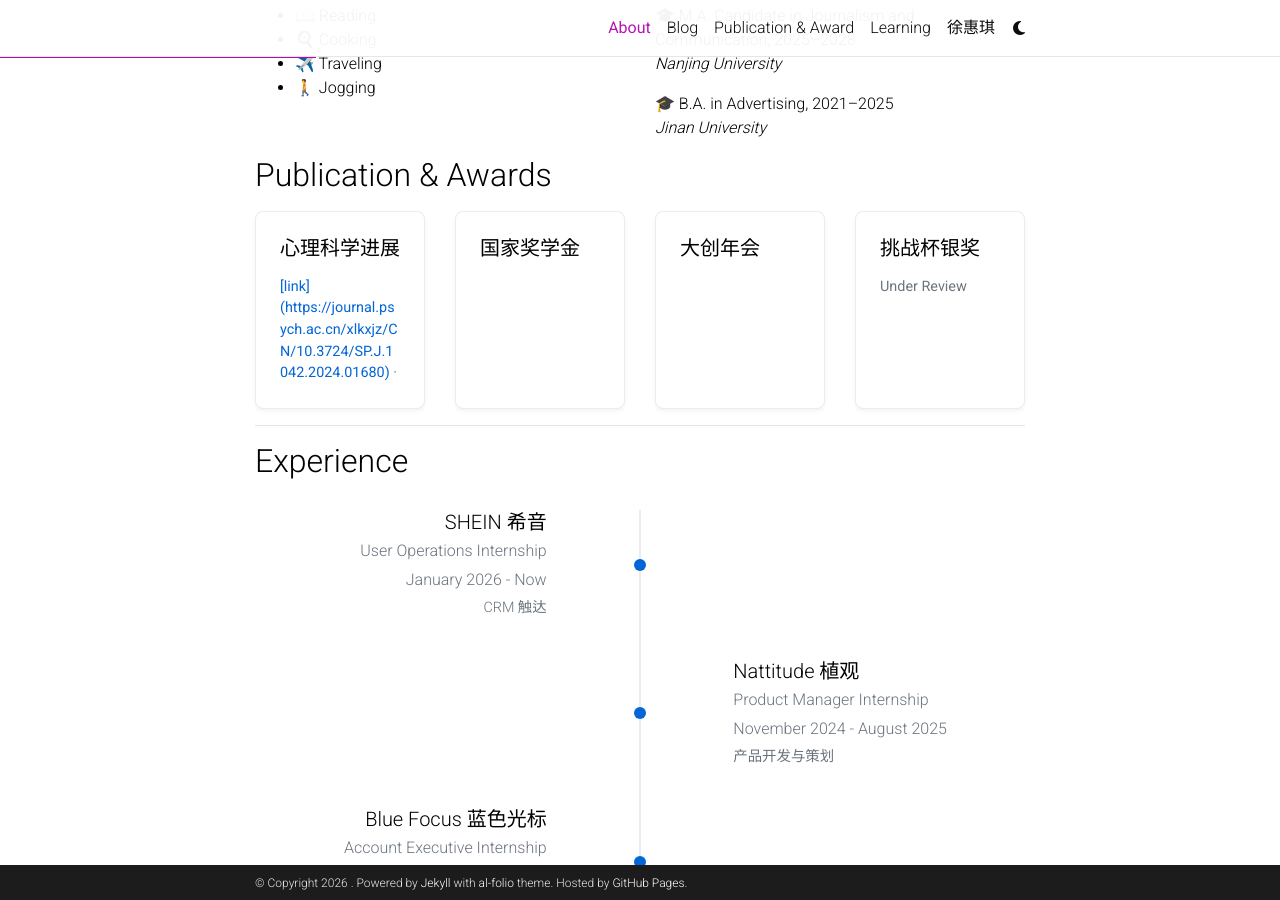
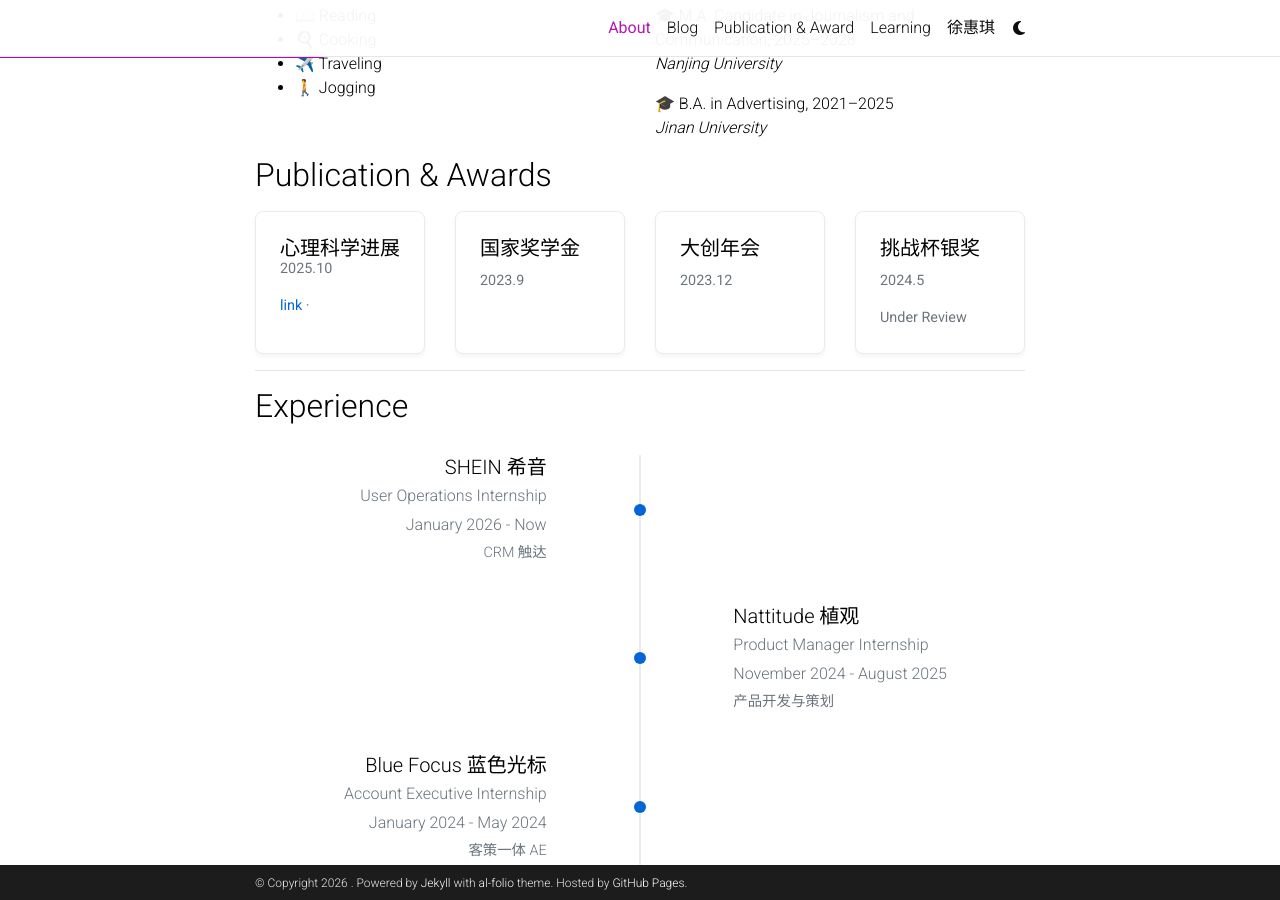
Before and after one commit to Huiqi-Xu/Huiqi-Xu.github.io, a Jekyll site: the page built from _pages/about.md, in a window 1280 px wide and 900 px high, scrolled down 596 px. Built offline with Jekyll 4.4.1, drawn with Linux system fonts in a browser that asks for light colours; full-size pictures stand in for the smaller copies a plugin makes; comment, search, counter and statistics services are not loaded; a style sheet for code colours, icons or effects is not loaded.

Commit message:
修改四卡片

```diff
--- a/_layouts/about.html
+++ b/_layouts/about.html
@@ -72,9 +72,13 @@
 <div class="col-md-3">
   <div class="card h-100" style="border: 1px solid #eaecef; border-radius: 8px; box-shadow: 0 2px 4px rgba(0,0,0,0.05);">
     <div class="card-body p-4">
-          <h5 class="card-title mb-3">心理科学进展</h5>
+      <!-- 标题 -->
+      <h5 class="card-title mb-1">心理科学进展</h5>
+      <!-- 新增的时间行 -->
+      <p class="card-subtitle mb-3 text-muted" style="font-size: 0.9rem;">2025.10</p>
+      <!-- 超链接 -->
       <div class="card-text">
-            <a href="#" style="color: #0366d6; text-decoration: none;">[link](https://journal.psych.ac.cn/xlkxjz/CN/10.3724/SP.J.1042.2024.01680)</a> ·
+        <a href="https://journal.psych.ac.cn/xlkxjz/CN/10.3724/SP.J.1042.2024.01680" style="color: #0366d6; text-decoration: none;">link</a> ·
       </div>
     </div>
   </div>
@@ -85,6 +89,7 @@
       <div class="card h-100" style="border: 1px solid #eaecef; border-radius: 8px; box-shadow: 0 2px 4px rgba(0,0,0,0.05);">
         <div class="card-body p-4">
           <h5 class="card-title mb-3">国家奖学金</h5>
+           <p class="card-subtitle mb-3 text-muted" style="font-size: 0.9rem;">2023.9</p>
           <div class="card-text">
           </div>
         </div>
@@ -96,6 +101,7 @@
       <div class="card h-100" style="border: 1px solid #eaecef; border-radius: 8px; box-shadow: 0 2px 4px rgba(0,0,0,0.05);">
         <div class="card-body p-4">
           <h5 class="card-title mb-3">大创年会</h5>
+           <p class="card-subtitle mb-3 text-muted" style="font-size: 0.9rem;">2023.12</p>
           <div class="card-text">
           </div>
         </div>
@@ -107,6 +113,7 @@
       <div class="card h-100" style="border: 1px solid #eaecef; border-radius: 8px; box-shadow: 0 2px 4px rgba(0,0,0,0.05);">
         <div class="card-body p-4">
           <h5 class="card-title mb-3">挑战杯银奖</h5>
+           <p class="card-subtitle mb-3 text-muted" style="font-size: 0.9rem;">2024.5</p>
           <div class="card-text text-muted">Under Review</div>
         </div>
       </div>
```
Lines whose indentation alone changed are shown as unchanged.
